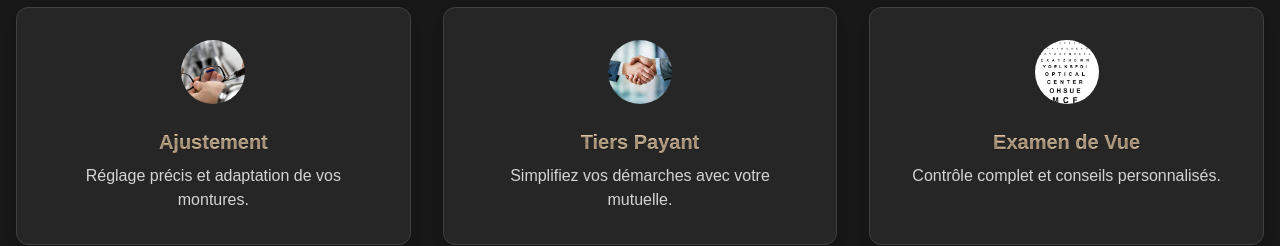
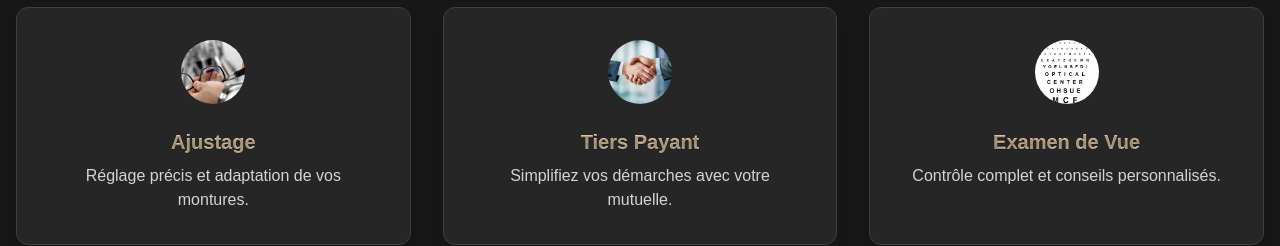
Before and after one commit to theocluzel/cluzel-optic, a Next.js app: page / in a window 1280 px wide. Shown: the part 2180-2426 px from the top of the page. Built offline with nearby package versions, Linux system fonts and the light colour scheme; no server answers.

Commit message:
✏️ Correction finale: 'Ajustement' → 'Ajustage' dans la section Nos Services (page d'accueil)

```diff
--- a/app/page.tsx
+++ b/app/page.tsx
@@ -185,9 +185,9 @@ export default function Home() {
               <div className="grid grid-cols-1 md:grid-cols-3 gap-8">
                 <div className="bg-neutral-800 rounded-xl shadow-lg p-8 transform transition-all duration-300 hover:scale-105 border border-neutral-700">
                   <div className="w-16 h-16 relative mb-6 mx-auto">
-                    <Image src="/images/reparation lunettes.jpg" alt="Ajustement" fill className="object-cover rounded-full" />
+                    <Image src="/images/reparation lunettes.jpg" alt="Ajustage" fill className="object-cover rounded-full" />
                   </div>
-                  <h3 className="text-xl font-bold mb-2 text-center wood-text drop-shadow">Ajustement</h3>
+                  <h3 className="text-xl font-bold mb-2 text-center wood-text drop-shadow">Ajustage</h3>
                   <p className="text-neutral-300 text-center">Réglage précis et adaptation de vos montures.</p>
                 </div>
                 <div className="bg-neutral-800 rounded-xl shadow-lg p-8 transform transition-all duration-300 hover:scale-105 border border-neutral-700">
```
